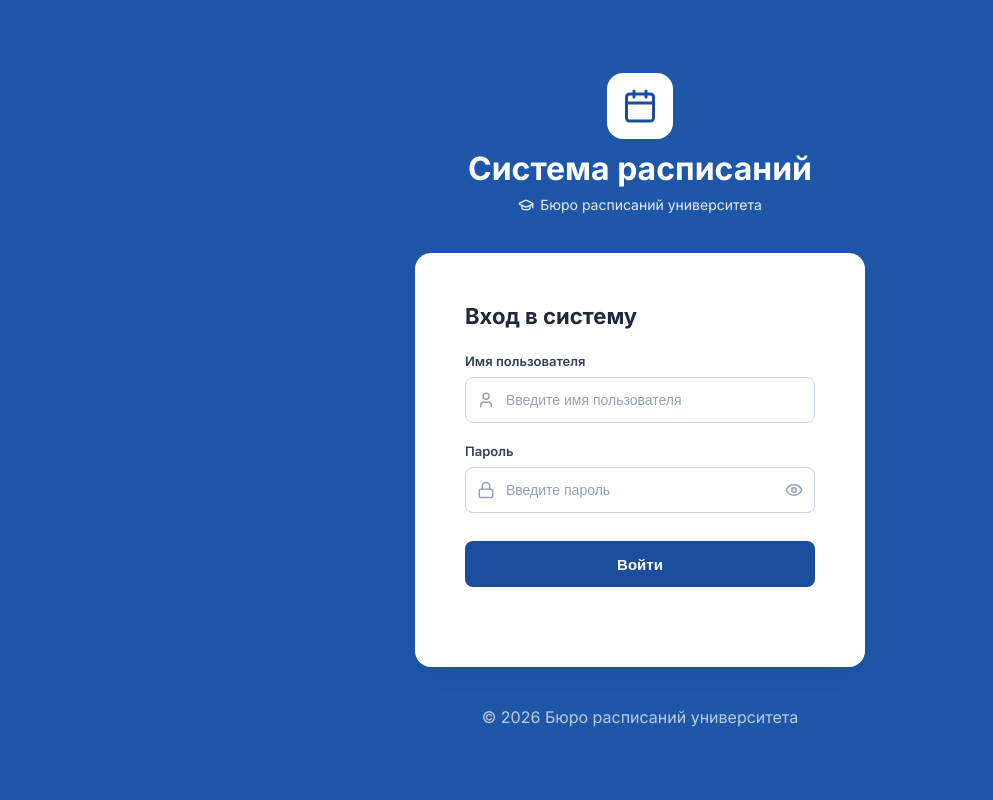
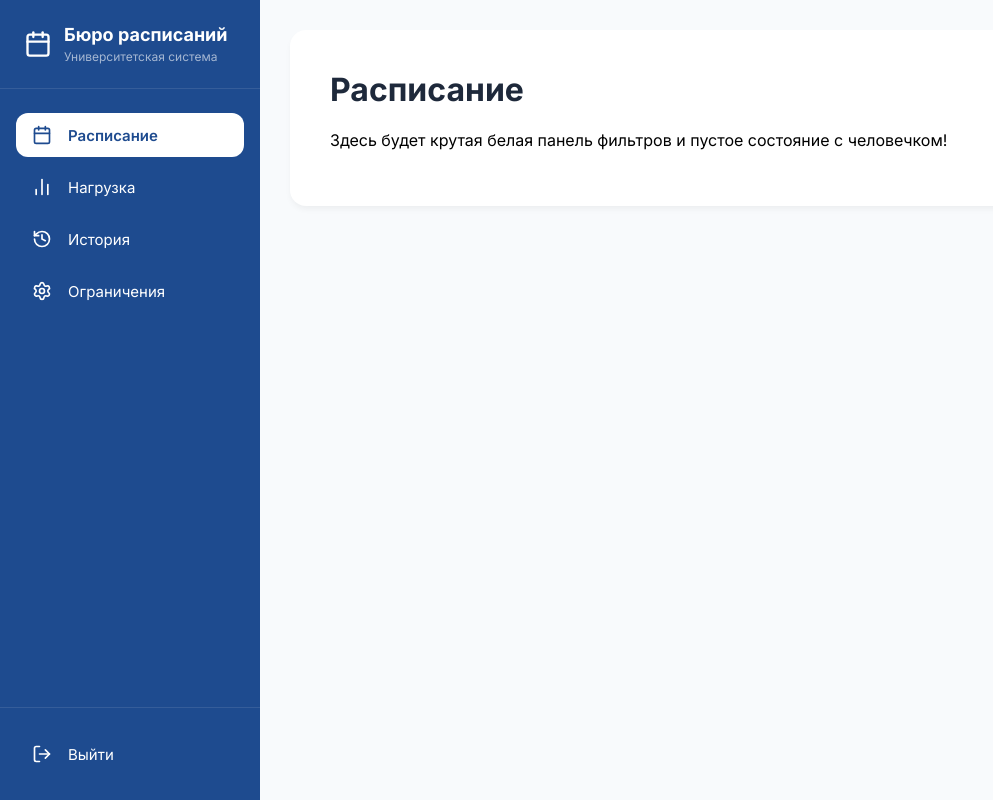
Before and after one commit to Dmitriy8570/Auto-Schedule-For-ASU, a Vue app in the folder Frontend/: page / in a window 1280 px wide. Both pictures are taken after a click on the button "Войти". Shown: the whole page, without its empty margins (0-993 px from the left). Built offline with nearby package versions, Linux system fonts and the light colour scheme.

Commit message:
love dima

```diff
--- a/Frontend/src/App.vue
+++ b/Frontend/src/App.vue
@@ -1,31 +1,41 @@
 <script setup lang="ts">
+import { ref } from 'vue'
 import TheHeader from './components/TheHeader.vue'
 import LoginCard from './components/LoginCard.vue'
 import TheFooter from './components/TheFooter.vue'
+import MainDashboard from './components/MainDashboard.vue'
+
+
+const isLoggedIn = ref(false)
+
+// Функция входа
+const handleLogin = () => {
+  isLoggedIn.value = true
+}
+
+const handleLogout = () => {
+  isLoggedIn.value = false
+}
 </script>
 
 <template>
-  <div class="app-layout">
+  <div v-if="!isLoggedIn" class="login-page">
+    <TheHeader />
+    <LoginCard @login="handleLogin" />
+    <TheFooter />
+  </div>
 
-    <TheHeader />
-
-    <LoginCard />
-
-    <TheFooter />
-
-  </div>
+  <MainDashboard v-else @logout="handleLogout" />
 </template>
 
 <style scoped>
-.app-layout {
+.login-page {
   min-height: 100vh;
-  background-color: #1e56a8;
-
+  background-color: #1a4d9c;
   display: flex;
   flex-direction: column;
   justify-content: center;
   align-items: center;
-
   gap: 40px;
 }
 </style>
--- a/Frontend/src/components/LoginCard.vue
+++ b/Frontend/src/components/LoginCard.vue
@@ -1,5 +1,12 @@
 <script setup lang="ts">
 import { User, Lock, Eye } from 'lucide-vue-next'
+
+const emit = defineEmits(['login'])
+
+const tryLogin = () => {
+  // Тут можно добавить проверку
+  emit('login')
+}
 </script>
 
 <template>
@@ -23,7 +30,7 @@ import { User, Lock, Eye } from 'lucide-vue-next'
       </div>
     </div>
 
-    <button class="submit-btn">Войти</button>
+    <button class="submit-btn" @click.prevent="tryLogin">Войти</button>
 </div>
 </template>
 
--- /dev/null
+++ b/Frontend/src/components/MainDashboard.vue
@@ -0,0 +1,76 @@
+<script setup lang="ts">
+import { ref } from 'vue'
+import { LogOut } from 'lucide-vue-next'
+import ObjectSchedulePage from './ObjectSchedulePage.vue' // Пока не обращай внимания, потом создадим
+import TheSidebar from './TheSidebar.vue'
+
+// Создаем переменную для хранения текущей вкладки.
+// По умолчанию ставим 'schedule' (Расписание).
+const currentTab = ref('schedule')
+
+// Перехватываем событие выхода (чтобы потом передать в App.vue)
+const emit = defineEmits(['logout'])
+</script>
+
+<template>
+  <div class="dashboard-layout">
+
+    <TheSidebar
+      :active-tab="currentTab"
+      @change-tab="(tabName) => currentTab = tabName"
+      @logout="emit('logout')"
+    />
+
+    <div class="main-content">
+
+      <div v-if="currentTab === 'schedule'" class="page-content">
+        <h1>Расписание</h1>
+        <p>Здесь будет крутая белая панель фильтров и пустое состояние с человечком!</p>
+      </div>
+
+      <div v-if="currentTab === 'load'" class="page-content">
+        <h1>Нагрузка</h1>
+        <p>нагрузка преподавателей</p>
+      </div>
+
+      <div v-if="currentTab === 'history'" class="page-content">
+        <h1>История изменений</h1>
+        <p>кто что сделал</p>
+      </div>
+
+      <div v-if="currentTab === 'settings'" class="page-content">
+        <h1>Ограничения</h1>
+        <p>Настройки</p>
+      </div>
+
+    </div>
+  </div>
+</template>
+
+<style scoped>
+.dashboard-layout {
+  display: flex;
+  flex-direction: row;
+  min-height: 100vh;
+  background-color: #f8fafc;
+}
+
+.main-content {
+  flex: 1;
+  padding: 30px;
+  overflow-y: auto;
+}
+
+/* Временные стили для заглушек контента */
+.page-content {
+  background: white;
+  padding: 40px;
+  border-radius: 16px;
+  box-shadow: 0 4px 6px -1px rgba(0, 0, 0, 0.05);
+}
+
+.page-content h1 {
+  margin-top: 0;
+  color: #1e293b;
+}
+</style>
--- /dev/null
+++ b/Frontend/src/components/TheSidebar.vue
@@ -0,0 +1,154 @@
+<script setup lang="ts">
+import { Calendar, BarChart2, History, Settings, LogOut } from 'lucide-vue-next'
+
+// 1. ПРИНИМАЕМ ДАННЫЕ ОТ РОДИТЕЛЯ (Props)
+// Спрашиваем: "Какая вкладка сейчас активна?"
+defineProps<{
+  activeTab: string
+}>()
+
+// 2. СОЗДАЕМ "РУПОР" (Emits)
+// Чтобы сообщать родителю, если на кнопку нажали
+const emit = defineEmits<{
+  (e: 'change-tab', tabName: string): void
+  (e: 'logout'): void
+}>()
+</script>
+
+<template>
+  <aside class="sidebar">
+
+    <div class="logo-area">
+      <Calendar :size="28" color="white" />
+      <div class="text-group">
+        <h2>Бюро расписаний</h2>
+        <p>Университетская система</p>
+      </div>
+    </div>
+
+    <nav class="nav-menu">
+      <a href="#"
+         class="nav-item"
+         :class="{ active: activeTab === 'schedule' }"
+         @click.prevent="emit('change-tab', 'schedule')">
+        <Calendar :size="20" :color="activeTab === 'schedule' ? '#1e4b8f' : 'white'" />
+        <span>Расписание</span>
+      </a>
+
+      <a href="#"
+         class="nav-item"
+         :class="{ active: activeTab === 'load' }"
+         @click.prevent="emit('change-tab', 'load')">
+        <BarChart2 :size="20" :color="activeTab === 'load' ? '#1e4b8f' : 'white'" />
+        <span>Нагрузка</span>
+      </a>
+
+      <a href="#"
+         class="nav-item"
+         :class="{ active: activeTab === 'history' }"
+         @click.prevent="emit('change-tab', 'history')">
+        <History :size="20" :color="activeTab === 'history' ? '#1e4b8f' : 'white'" />
+        <span>История</span>
+      </a>
+
+      <a href="#"
+         class="nav-item"
+         :class="{ active: activeTab === 'settings' }"
+         @click.prevent="emit('change-tab', 'settings')">
+        <Settings :size="20" :color="activeTab === 'settings' ? '#1e4b8f' : 'white'" />
+        <span>Ограничения</span>
+      </a>
+    </nav>
+
+    <div class="logout-area">
+      <button class="nav-item logout-btn" @click="emit('logout')">
+        <LogOut :size="20" color="white" />
+        <span>Выйти</span>
+      </button>
+    </div>
+
+  </aside>
+</template>
+
+<style scoped>
+/* 1. Главный контейнер панели */
+.sidebar {
+  width: 260px;
+  background-color: #1e4b8f;
+  display: flex;
+  flex-direction: column;
+  box-sizing: border-box;
+}
+
+/* 2. Зона логотипа */
+.logo-area {
+  display: flex;
+  align-items: center;
+  gap: 12px;
+  padding: 24px;
+  border-bottom: 1px solid rgba(255, 255, 255, 0.1);
+}
+
+/* Текст логотипа */
+.text-group h2 {
+  color: white;
+  margin: 0;
+  font-size: 18px;
+  font-weight: 700;
+}
+
+.text-group p {
+  color: rgba(255, 255, 255, 0.6);
+  margin: 4px 0 0 0;
+  font-size: 12px;
+}
+
+/* 3. Зона меню (Навигация) */
+.nav-menu {
+  flex-grow: 1; /*Заставляет это меню занять всё свободное место, выталкивая кнопку "Выйти" в самый низ экрана */
+  display: flex;
+  flex-direction: column;
+  gap: 8px;
+  padding: 24px 16px;
+}
+
+/* Общий стиль для любой кнопки в меню */
+.nav-item {
+  display: flex;
+  align-items: center;
+  gap: 16px;
+  padding: 12px 16px;
+  text-decoration: none;
+  color: white;
+  border-radius: 12px;
+  font-size: 15px;
+  font-weight: 500;
+  transition: background-color 0.2s;
+}
+
+/* Эффект при наведении мышкой на неактивную кнопку */
+.nav-item:hover:not(.active) {
+  background-color: rgba(255, 255, 255, 0.1);
+}
+
+/* 4. Стиль для АКТИВНОЙ кнопки (Расписание) */
+.nav-item.active {
+  background-color: white;
+  color: #1e4b8f;
+  font-weight: 600;
+}
+
+/* 5. Зона выхода */
+.logout-area {
+  padding: 24px 16px;
+  border-top: 1px solid rgba(255, 255, 255, 0.1);
+}
+
+.logout-btn {
+  background: transparent;
+  border: none;
+  width: 100%;
+  cursor: pointer;
+  font-family: inherit;
+}
+</style>
--- /dev/null
+++ b/package.json
@@ -0,0 +1,5 @@
+{
+  "dependencies": {
+    "lucide-vue-next": "^1.0.0"
+  }
+}
```
Also changed, not shown: Frontend/src/main.ts (line endings or trailing spaces), 1 other file (tests, documents, lock files or other folders).
